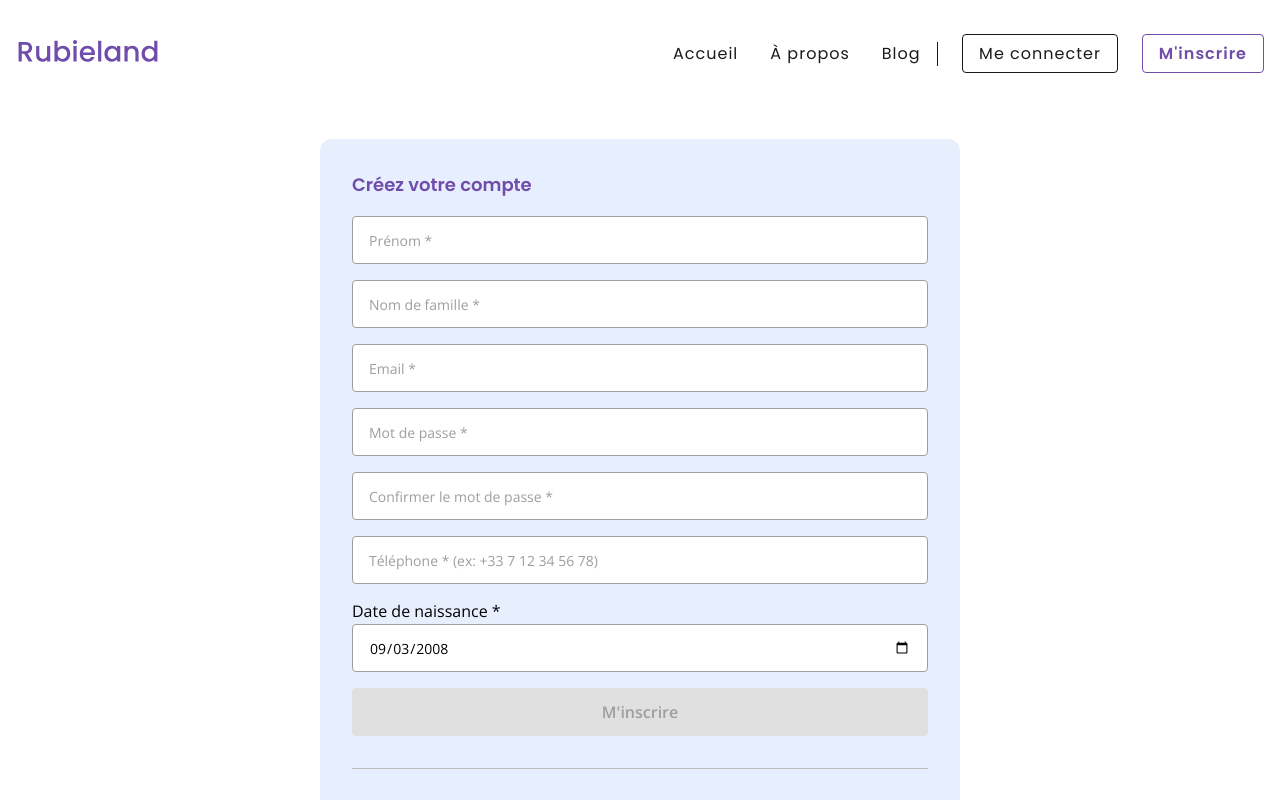
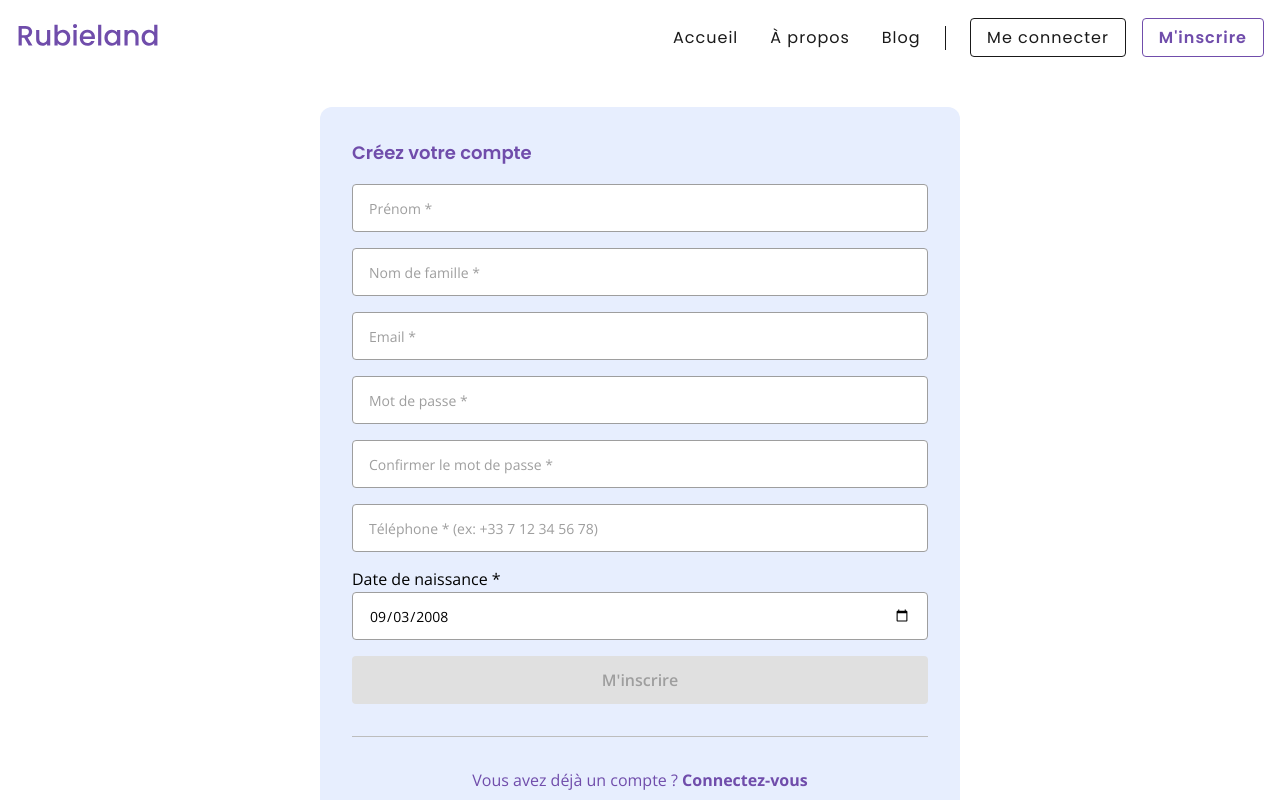
Before and after one commit to rubieland/rubieland, a React (Vite) app in the folder frontend/: page /register in a window 1280 px wide. Shown: the top 800 px of the page. Built offline with nearby package versions, Linux system fonts and the light colour scheme; no server answers.

Commit message:
style: edit nav menu and header padding, gap...

```diff
--- a/frontend/src/ui/components/Header/Header.scss
+++ b/frontend/src/ui/components/Header/Header.scss
@@ -4,5 +4,11 @@
 .app-header {
   justify-content: space-between;
   @include flex-center-y;
-  padding: 1rem;
+  position: sticky;
+  z-index: 100;
+  top: 0;
+
+  .app-logo-container {
+    padding: 0 1rem;
+  }
 }
--- a/frontend/src/ui/components/Header/Header.tsx
+++ b/frontend/src/ui/components/Header/Header.tsx
@@ -9,9 +9,11 @@ import './Header.scss';
 const Header = () => {
   return (
     <header className="app-header">
-      <Link to="/" aria-label={i18n.t('aria-labels.app-logo')} role="link">
-        <Logo color={colors.primary} />
-      </Link>
+      <div className="app-logo-container">
+        <Link to="/" aria-label={i18n.t('aria-labels.app-logo')} role="link">
+          <Logo color={colors.primary} />
+        </Link>
+      </div>
       <NavbarProvider>
         <Navbar />
       </NavbarProvider>
--- a/frontend/src/ui/components/Navbar/styles/AuthLinksBlock.scss
+++ b/frontend/src/ui/components/Navbar/styles/AuthLinksBlock.scss
@@ -3,11 +3,12 @@
 
 .navbar-auth-links-container {
   @include flex-center-column;
-  gap: 1.5rem;
+  width: 100%;
 
   &::before {
     background-color: $black90;
     @include box(3rem, 1.5px);
+    margin: 0.5rem;
     content: '';
   }
 }
@@ -17,6 +18,8 @@
 @include respond-to('large') {
   .navbar-auth-links-container {
     flex-direction: row;
+    gap: 1rem;
+    width: auto;
     &::before {
       @include box(1.5px, 1.5rem);
     }
--- a/frontend/src/ui/components/Navbar/styles/Navbar.scss
+++ b/frontend/src/ui/components/Navbar/styles/Navbar.scss
@@ -10,9 +10,9 @@
   min-height: 100dvh;
   flex-wrap: wrap;
   position: fixed;
+  padding: 1rem;
   width: 80dvw;
   z-index: 99;
-  gap: 1.5rem;
   right: 0;
   top: 0;
 
@@ -27,9 +27,10 @@
   display: inline-block;
   letter-spacing: 1px;
   text-align: center;
+  padding: 0.5rem 0;
   font-size: 1rem;
   color: $black90;
-  width: 80dvw;
+  width: 100%;
 
   &:hover {
     background-color: $grey10;
@@ -40,7 +41,7 @@
 
 @include respond-to('large') {
   .navbar {
-    padding: inherit inherit 0;
+    background-color: transparent;
     justify-content: flex-end;
     flex-direction: row;
     align-items: center;
```
